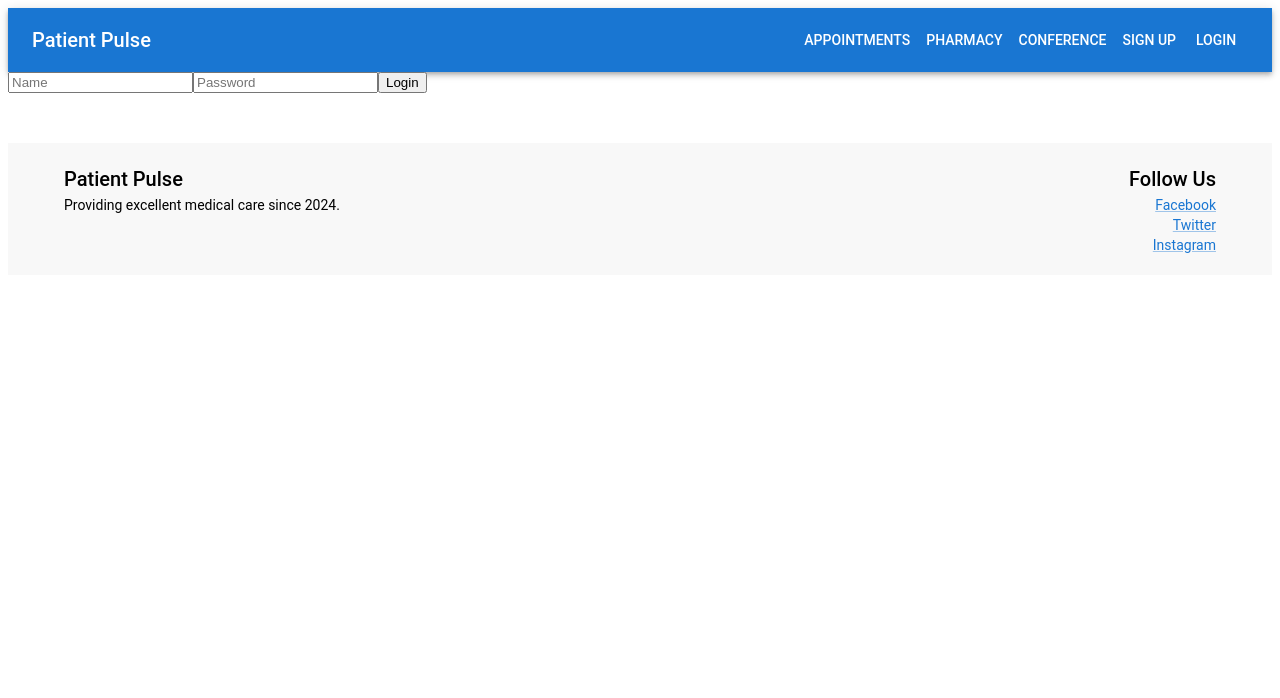
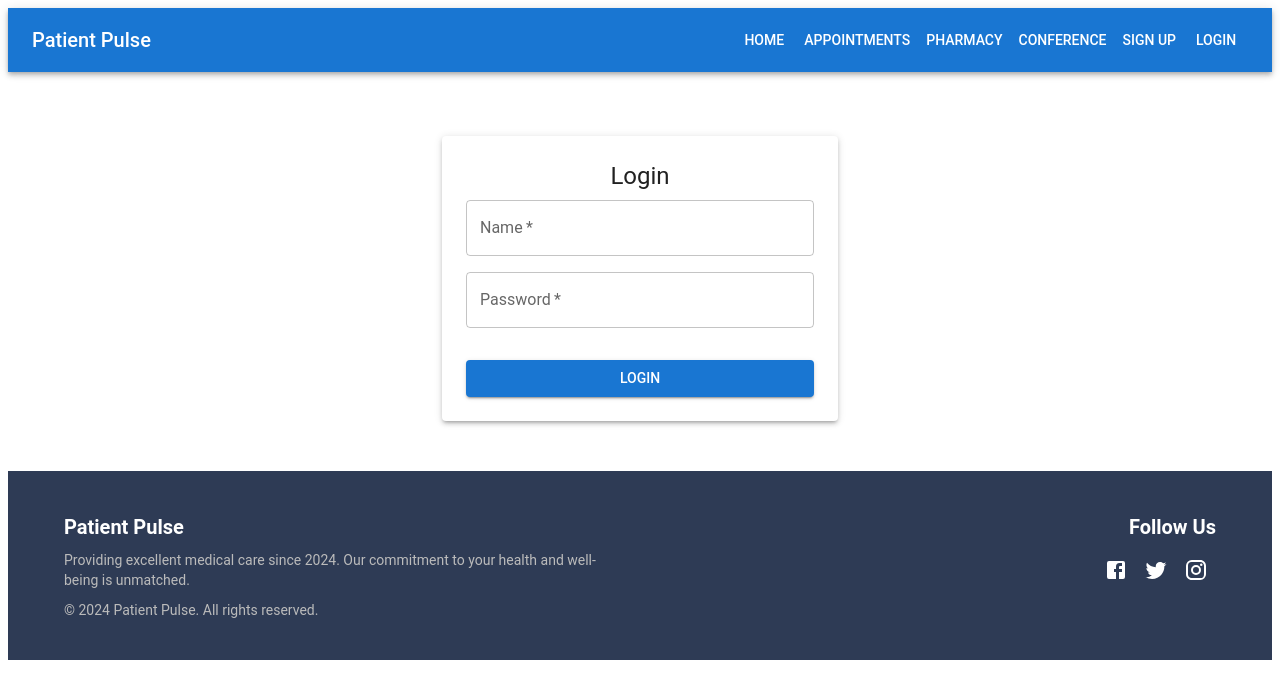
Before and after one commit to ANRDSGit/WEB_PP, a React (Create React App) app in the folder pulse/: page /login in a window 1280 px wide. Shown: the top 698 px of the page. Built offline with nearby package versions, Linux system fonts and the light colour scheme.

Commit message:
UI updated

```diff
--- a/pulse/src/components/Footer.js
+++ b/pulse/src/components/Footer.js
@@ -1,23 +1,42 @@
 import React from 'react';
-import { Container, Typography, Grid, Link } from '@mui/material';
+import { Container, Typography, Grid, Link, IconButton } from '@mui/material';
+import { Facebook, Twitter, Instagram } from '@mui/icons-material';
 
 const Footer = () => {
   return (
-    <footer style={{ backgroundColor: '#f8f8f8', padding: '20px 0', marginTop: '50px' }}>
-      <Container>
-        <Grid container spacing={4}>
-          <Grid item xs={12} sm={6}>
-            <Typography variant="h6">Patient Pulse</Typography>
-            <Typography variant="body2">
-              Providing excellent medical care since 2024.
+    <footer style={{ backgroundColor: '#2E3B55', padding: '40px 0', marginTop: '50px', color: '#fff' }}>
+      <Container maxWidth="lg">
+        <Grid container spacing={4} justifyContent="space-between">
+
+          {/* Left Section - Company Info */}
+          <Grid item xs={12} md={6}>
+            <Typography variant="h6" gutterBottom style={{ fontWeight: 'bold' }}>
+              Patient Pulse
+            </Typography>
+            <Typography variant="body2" style={{ marginBottom: '10px', color: '#bbb' }}>
+              Providing excellent medical care since 2024. Our commitment to your health and well-being is unmatched.
+            </Typography>
+            <Typography variant="body2" style={{ color: '#bbb' }}>
+              © 2024 Patient Pulse. All rights reserved.
             </Typography>
           </Grid>
-          <Grid item xs={12} sm={6} align="right">
-            <Typography variant="h6">Follow Us</Typography>
-            <Link href="#" variant="body2">Facebook</Link><br />
-            <Link href="#" variant="body2">Twitter</Link><br />
-            <Link href="#" variant="body2">Instagram</Link>
+
+          {/* Right Section - Social Media Links */}
+          <Grid item xs={12} md={4} style={{ textAlign: 'right' }}>
+            <Typography variant="h6" gutterBottom style={{ fontWeight: 'bold' }}>
+              Follow Us
+            </Typography>
+            <IconButton href="https://facebook.com" target="_blank" style={{ color: '#fff' }}>
+              <Facebook />
+            </IconButton>
+            <IconButton href="https://twitter.com" target="_blank" style={{ color: '#fff' }}>
+              <Twitter />
+            </IconButton>
+            <IconButton href="https://instagram.com" target="_blank" style={{ color: '#fff' }}>
+              <Instagram />
+            </IconButton>
           </Grid>
+
         </Grid>
       </Container>
     </footer>
--- a/pulse/src/components/Hero.js
+++ b/pulse/src/components/Hero.js
@@ -15,10 +15,10 @@ const Hero = () => {
         color: 'black',
       }}
     >
-      <Typography variant="h2" gutterBottom>
+      <Typography variant="h1" gutterBottom>
         Your Healthy Is Our Priority.
       </Typography>
-      <Typography variant="h5" gutterBottom>
+      <Typography variant="h4" gutterBottom>
         We care about your health and well-being.
       </Typography>
       <Button variant="contained" color="primary" size="large">
--- a/pulse/src/components/Login.js
+++ b/pulse/src/components/Login.js
@@ -1,9 +1,19 @@
 import React, { useState } from 'react';
 import axios from 'axios';
 import { useNavigate } from 'react-router-dom';
+import {
+  Box,
+  Typography,
+  TextField,
+  Button,
+  Container,
+  Paper,
+  Alert,
+} from '@mui/material';
 
 const Login = () => {
   const [credentials, setCredentials] = useState({ name: '', password: '' });
+  const [error, setError] = useState('');
   const navigate = useNavigate();
 
   const handleChange = (e) => {
@@ -12,21 +22,55 @@ const Login = () => {
 
   const handleSubmit = async (e) => {
     e.preventDefault();
+    setError(''); // Clear previous errors
     try {
       const response = await axios.post('http://localhost:7000/api/auth/login', credentials);
-      localStorage.setItem('token', response.data.token);  // Store JWT token
-      navigate('/appointments');  // Redirect to appointments page
+      localStorage.setItem('token', response.data.token); // Store JWT token
+      navigate('/appointments'); // Redirect to appointments page
     } catch (error) {
-      alert(error.response.data);
+      setError(error.response?.data || 'An error occurred.'); // Display error message
     }
   };
 
   return (
-    <form onSubmit={handleSubmit}>
-      <input type="text" name="name" placeholder="Name" onChange={handleChange} required />
-      <input type="password" name="password" placeholder="Password" onChange={handleChange} required />
-      <button type="submit">Login</button>
-    </form>
+    <Container component="main" maxWidth="xs" sx={{ mt: 8 }}> {/* Added margin-top */}
+      <Paper elevation={3} sx={{ padding: 3 }}>
+        <Typography variant="h5" align="center" gutterBottom>
+          Login
+        </Typography>
+        {error && <Alert severity="error">{error}</Alert>}
+        <form onSubmit={handleSubmit}>
+          <Box sx={{ display: 'flex', flexDirection: 'column', gap: 2 }}>
+            <TextField
+              name="name"
+              label="Name"
+              variant="outlined"
+              value={credentials.name}
+              onChange={handleChange}
+              required
+            />
+            <TextField
+              name="password"
+              label="Password"
+              type="password"
+              variant="outlined"
+              value={credentials.password}
+              onChange={handleChange}
+              required
+            />
+            <Button
+              type="submit"
+              variant="contained"
+              color="primary"
+              fullWidth
+              sx={{ marginTop: 2 }}
+            >
+              Login
+            </Button>
+          </Box>
+        </form>
+      </Paper>
+    </Container>
   );
 };
 
--- a/pulse/src/components/Navbar.js
+++ b/pulse/src/components/Navbar.js
@@ -33,6 +33,7 @@ const Navbar = () => {
         <Typography variant="h6" component="div" sx={{ flexGrow: 1 }}>
           Patient Pulse
         </Typography>
+        <Button color="inherit" onClick={() => navigate('/Hero')}>Home</Button>
         <Button color="inherit" onClick={() => navigate('/appointments')}>Appointments</Button>
         <Button color="inherit" onClick={() => navigate('/pharmacy')}>Pharmacy</Button>
         <Button color="inherit" onClick={() => navigate('/conference')}>Conference</Button>
--- a/pulse/src/components/Profile.js
+++ b/pulse/src/components/Profile.js
@@ -43,7 +43,7 @@ const Profile = () => {
 
   const handleLogout = () => {
     localStorage.removeItem('token'); // Remove token to logout
-    navigate('/'); // Redirect to home page
+    navigate('/Login'); // Redirect to home page
   };
 
   const handleResetPassword = async () => {
@@ -68,7 +68,7 @@ const Profile = () => {
         headers: { Authorization: `Bearer ${token}` },
       });
       localStorage.removeItem('token'); // Remove token after account deletion
-      navigate('/'); // Redirect to home page
+      navigate('/Signup'); // Redirect to home page
     } catch (error) {
       console.error('Error deleting account', error);
     }
--- a/pulse/src/components/Signup.js
+++ b/pulse/src/components/Signup.js
@@ -1,6 +1,16 @@
 import React, { useState } from 'react';
 import { useNavigate } from 'react-router-dom';
-import { Container, TextField, Button, Typography, Select, MenuItem, InputLabel, FormControl } from '@mui/material';
+import {
+  Container,
+  TextField,
+  Button,
+  Typography,
+  Select,
+  MenuItem,
+  InputLabel,
+  FormControl,
+  Box,
+} from '@mui/material';
 import axios from 'axios';
 
 const SignIn = () => {
@@ -23,17 +33,8 @@ const SignIn = () => {
   };
 
   const handleSubmit = async (e) => {
-
     e.preventDefault();
     try {
-
-      console.log("Sign Up Attempt:", {
-        name: formData.name,
-        age: formData.age,
-        gender: formData.gender,
-        bloodGroup: formData.bloodGroup,
-        password: formData.password  // Not recommended for production environments
-      });
       // Ensure age is a number
       const updatedFormData = { ...formData, age: Number(formData.age) };
 
@@ -49,13 +50,21 @@ const SignIn = () => {
   };
 
   return (
-    <Container>
-      <Typography variant="h4" gutterBottom>
+    <Container maxWidth="xs" sx={{ mt: 4 }}>
+      <Box
+        sx={{
+          padding: 3,
+          backgroundColor: '#ffffff', // Set background color to white
+          borderRadius: 2, // Rounded corners
+          boxShadow: 3, // Shadow effect
+        }}
+      >
+        <Typography variant="h4" gutterBottom align="center">
           Sign Up
         </Typography>
 
         {error && (
-        <Typography color="error" gutterBottom>
+          <Typography color="error" gutterBottom align="center">
             {error}
           </Typography>
         )}
@@ -116,10 +125,17 @@ const SignIn = () => {
             margin="normal"
           />
 
-        <Button type="submit" variant="contained" color="primary" fullWidth>
+          <Button
+            type="submit"
+            variant="contained"
+            color="primary"
+            fullWidth
+            sx={{ mt: 2 }}
+          >
             Sign Up
           </Button>
         </form>
+      </Box>
     </Container>
   );
 };
```
Also changed, not shown: pulse/src/components/Appointments.js (+31 -12 lines). Lines whose indentation alone changed are shown as unchanged.
